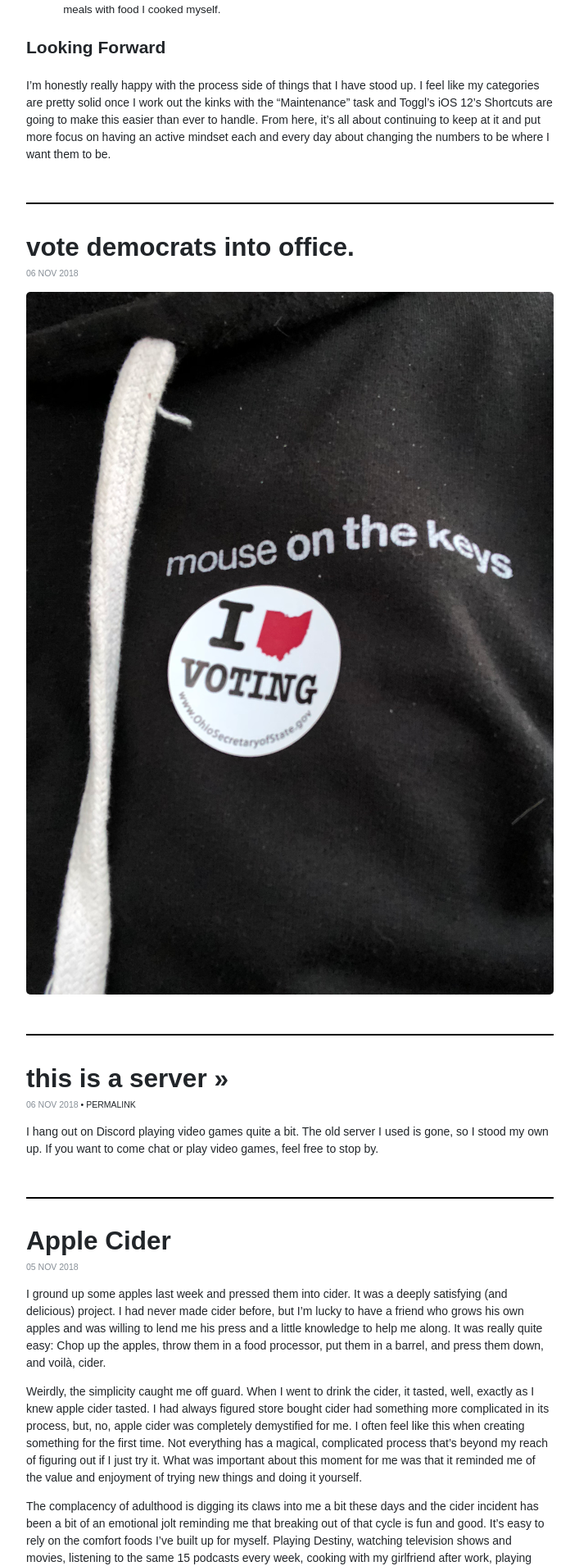
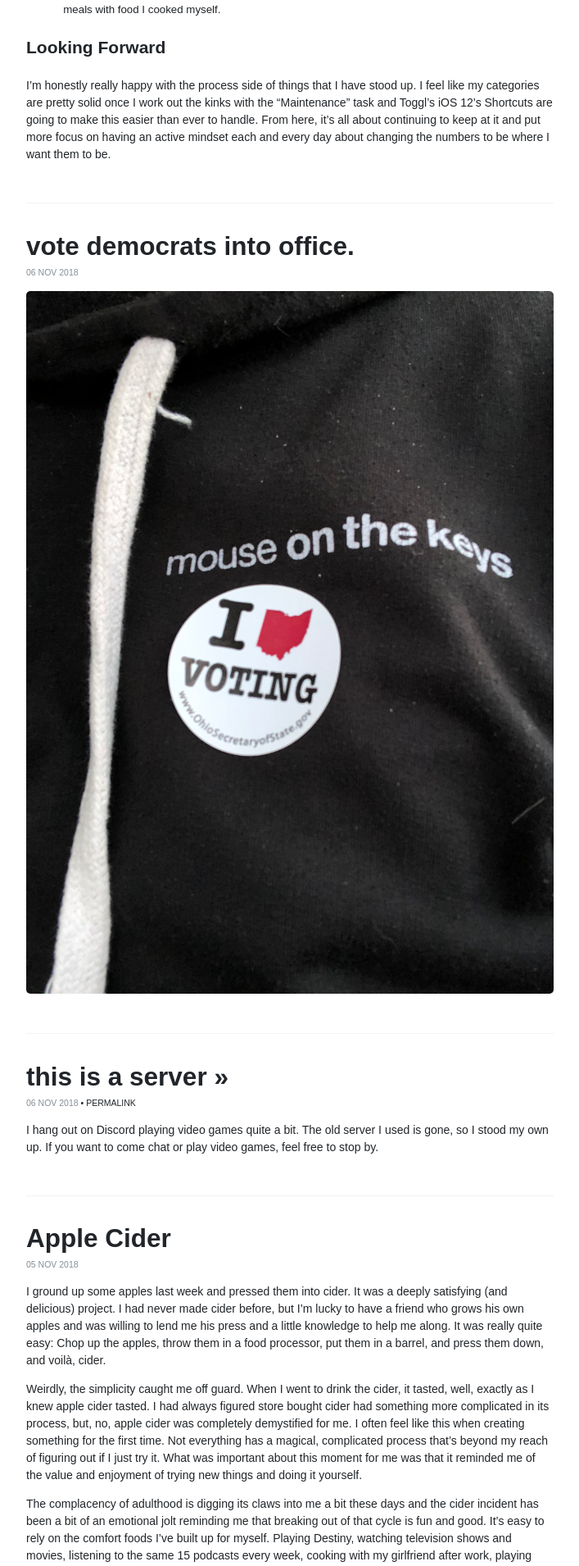
Before and after one commit to thisisamatthew/thisisamatthew.github.io, a Jekyll site: the page built from index.html, in a window 1280 px wide. Shown: the part 3630-5540 px from the top of the page at 82% size, without its empty margins (286-993 px from the left). Built offline with Jekyll 4.4.1, drawn with Linux system fonts in a browser that asks for light colours; the list of posts is cut into pages by our own code.

Commit message:
Update index.html

```diff
--- a/index.html
+++ b/index.html
@@ -39,7 +39,7 @@ layout: default
     {% endif %}
   </div>
     <div class="line">
-        <hr style="border: 1px solid black;" />
+        <hr />
     </div>
 {% endfor %}
 
```
